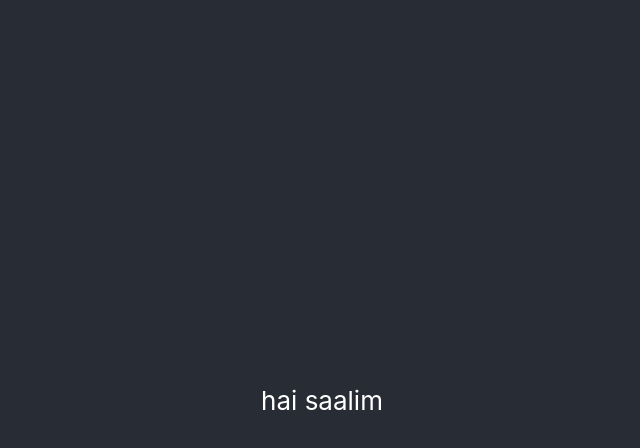
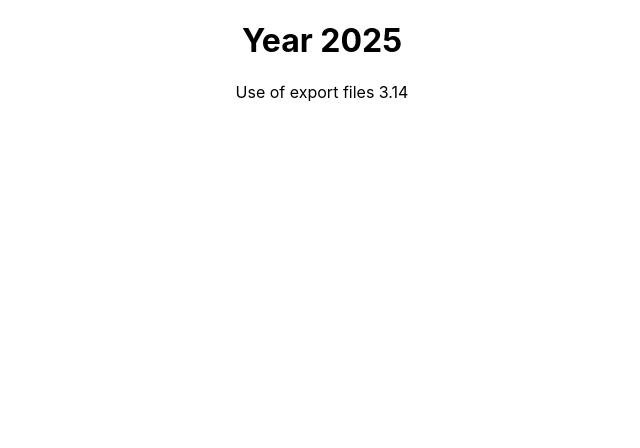
Before and after one commit to Merin-jai/React-basics, a React (Create React App) app: page / in a window 1280 px wide. Shown: the top 448 px of the page, without its empty margins (318-958 px from the left). Built offline with nearby package versions, Linux system fonts and the light colour scheme.

Commit message:
components

```diff
--- a/src/App.js
+++ b/src/App.js
@@ -1,12 +1,10 @@
 import logo from './logo.svg';
 import './App.css';
-
+import Header from './components/header';
 function App() {
   return (
     <div className="App">
-      <header className="App-header">
-        hai saalim
-      </header>
+      <Header/>
     </div>
   );
 }
--- /dev/null
+++ b/src/components/header.jsx
@@ -0,0 +1,16 @@
+import React from 'react';
+import pi, {sample1} from '../math';
+
+const header = () => {
+  const currentdate=new Date();
+  console.log(currentdate.getFullYear()); //used to retrieve th ecurrent year
+  return (
+    <>
+      <h1>Year {currentdate.getFullYear()} </h1>
+      <p>Use of export files {pi}</p>
+      <p>{sample1}</p>
+    </>
+  )
+}
+
+export default header;
--- a/src/index.js
+++ b/src/index.js
@@ -2,6 +2,7 @@ import React from 'react';
 import ReactDOM from 'react-dom/client';
 import './index.css';
 import App from './App';
+import header from './components/header';
 import reportWebVitals from './reportWebVitals';
 
 const root = ReactDOM.createRoot(document.getElementById('root'));
@@ -10,6 +11,11 @@ root.render(
     <App />
   </React.StrictMode>
 );
+// ReactDOM.render(
+//   <React.StrictMode>
+//     <header/>
+//   </React.StrictMode>
+// )
 
 // If you want to start measuring performance in your app, pass a function
 // to log results (for example: reportWebVitals(console.log))
--- /dev/null
+++ b/src/math.js
@@ -0,0 +1,12 @@
+const pi=3.14;
+
+function sample1(){
+
+    return <h1>This is an example for  multiple exports in a file.</h1>
+}
+
+export default pi;
+
+export {sample1};
+// it is sample file to learn the use of export import statements in react
+// the const pi is imported in the hdeader file and it used there
```
Also changed, not shown: src/components/header.js (deleted, +0 -9 lines), src/firebase.js (added, +23 -0 lines), src/components/sample.jsx (added).
